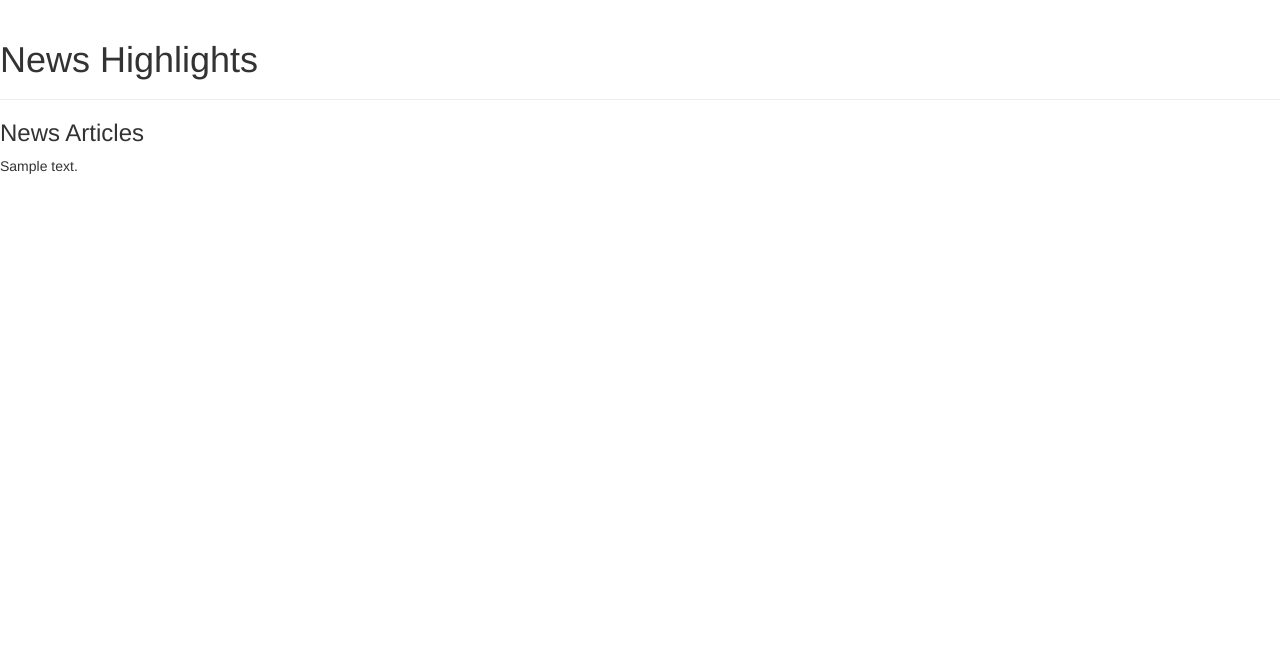
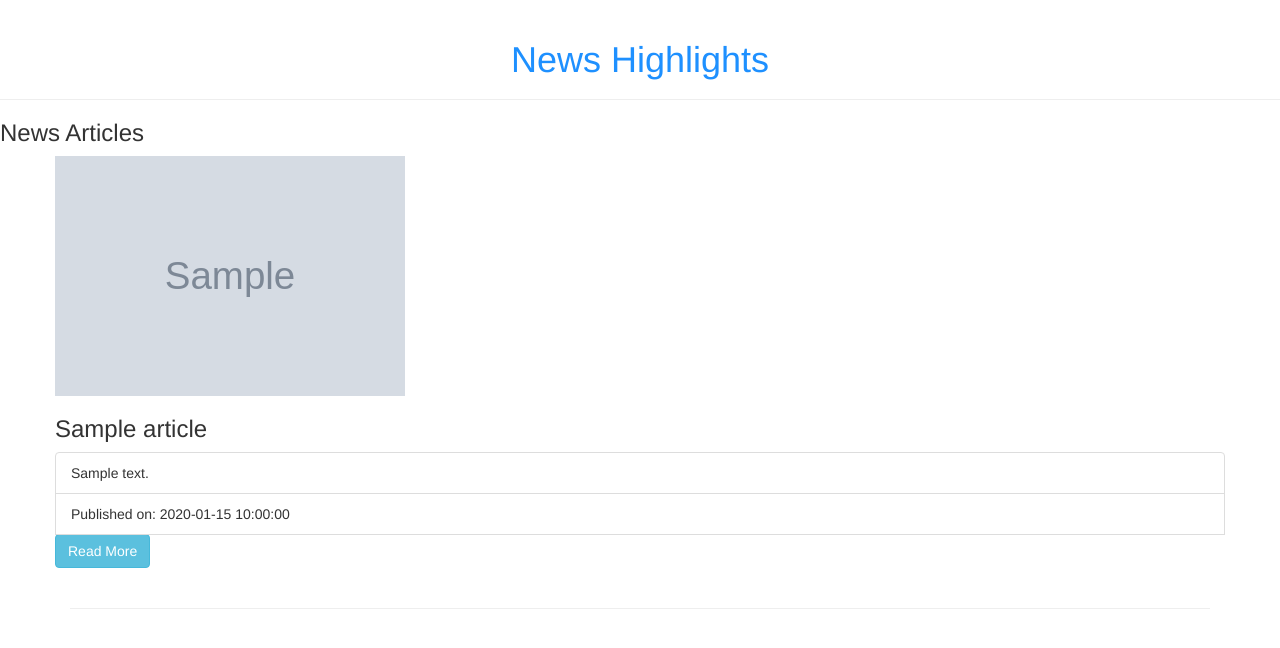
Before and after one commit to josphat-n/greatNews, a Flask app: template app/templates/articles.html in a window 1280 px wide. Shown: the top 648 px of the page. Run offline with Flask 2, Linux system fonts and the light colour scheme; the template is opened without the code that fills it: most values are stand-ins (such as "Sample title", 1, 10 or a date in 2020); grey boxes marked "Sample" are stand-in pictures; some libraries are stand-ins or nearby versions.

Commit message:
format the display of the page to display news article to allow for a bigger image

```diff
--- a/app/models.py
+++ b/app/models.py
@@ -22,10 +22,11 @@ class Article:
    """
    article_results = [] #An array of all articles
 
-   def __init__(self,source, title, description, url, urlToImage,publishedAt):
+   def __init__(self,source, title, description, content, url, urlToImage,publishedAt):
       self.source = source
       self.title = title
       self.description = description
+      self.content = content
       self.url = url
       self.urlToImage = urlToImage
       self.publishedAt = publishedAt
--- a/app/request.py
+++ b/app/request.py
@@ -77,11 +77,12 @@ def process_articles(article_list):
       source = article_item.get('source')
       title =  article_item.get('title')
       description =  article_item.get('description')
+      content = article_item.get('content')
       url =  article_item.get('url')
       urlToImage =  article_item.get('urlToImage')
       publishedAt =  article_item.get('publishedAt')
 
-      new_article = Article(source,title,description,url,urlToImage,publishedAt)
+      new_article = Article(source,title,description,content,url,urlToImage,publishedAt)
       article_results.append(new_article)
 
    return article_results
--- a/app/templates/articles.html
+++ b/app/templates/articles.html
@@ -1,10 +1,29 @@
 {% extends 'base.html'%}
+
+{% block styles%}
+    {{ super() }}
+    <link rel="stylesheet" href="{{url_for('static',filename='CSS/index.css')}}">
+{% endblock %}
 
 {% block content %}
 <h3>News Articles</h3>
-<div class="list-group">
+<div class="container">
    {% for x in articles %}
-   <p>{{x.description}}</p>
+   <div class="row">
+      <div class="col-6 ">
+         <img src="{{ x.urlToImage }}"  width="350px" height="240px" alt="{{ x.title }} poster" >
+      </div>
+      <div class="col-6">
+         <h3>{{x.title}}</h3>
+         <ul class="list-group list-group-flush">
+            <li class="list-group-item">{{x.content}}</li>
+            <li class="list-group-item">Published on: {{x.publishedAt|truncate(13)}}</li>
+            <a href="{{x.url}}"><button class="btn btn-info">Read More</button></a>
+         </ul>
+      </div>
+   </div>
+   <hr>
    {% endfor %}
+
 </div>
 {% endblock %}
--- a/app/templates/pagetop.html
+++ b/app/templates/pagetop.html
@@ -1,3 +1,3 @@
 <div class="page-header">
-   <h1>News Highlights</h1>
+   <h1 style="text-align: center; color:dodgerblue;">News Highlights</h1>
 </div>
--- a/requirements.txt
+++ b/requirements.txt
@@ -1,6 +1,4 @@
-certifi==2019.9.11
 Click==7.0
-Django==2.2.1
 dominate==2.4.0
 Flask==1.1.1
 Flask-Bootstrap==3.3.7.1
```
Also changed, not shown: tests/test_article.py (+1 -1 lines), app/static/CSS/articles.css (added).
